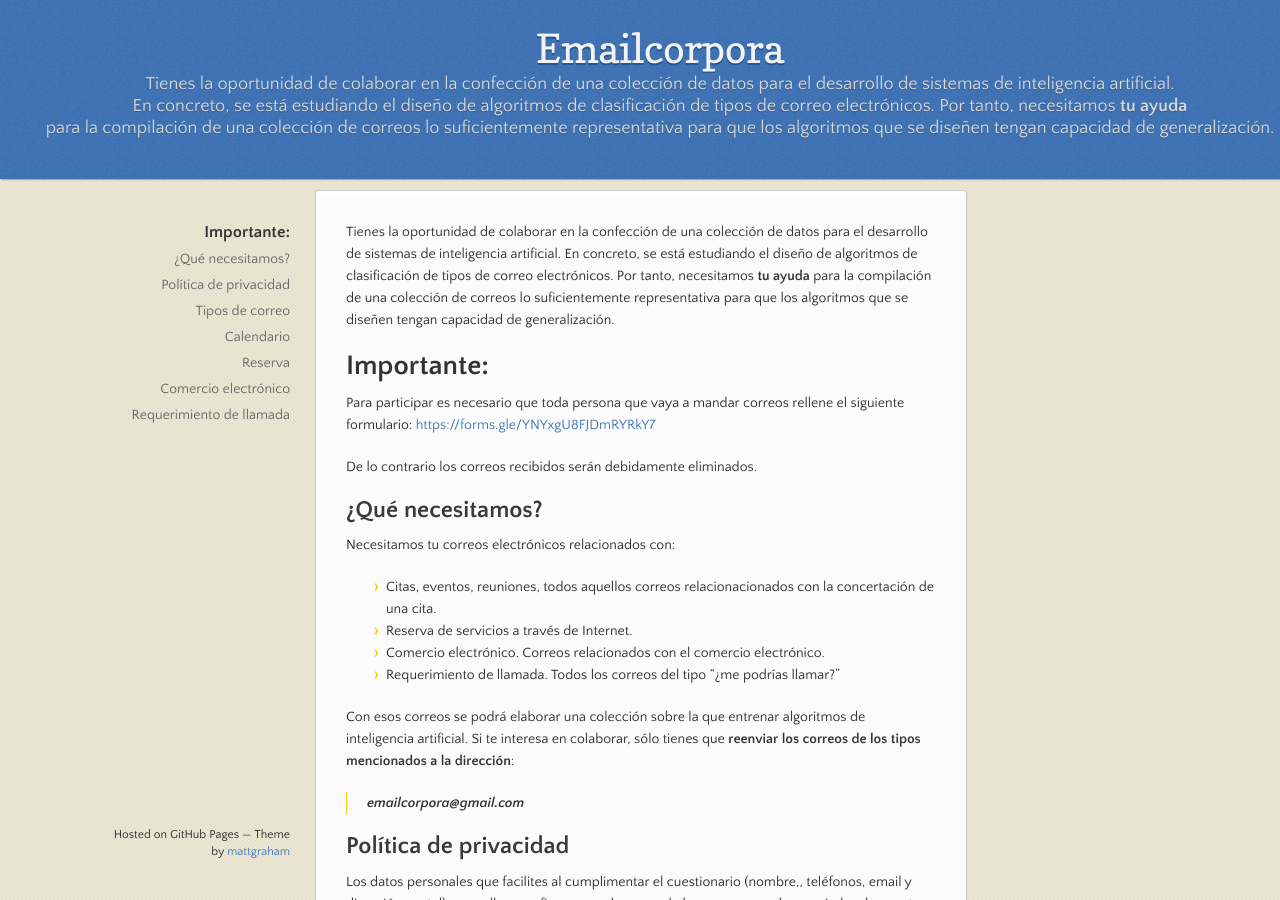
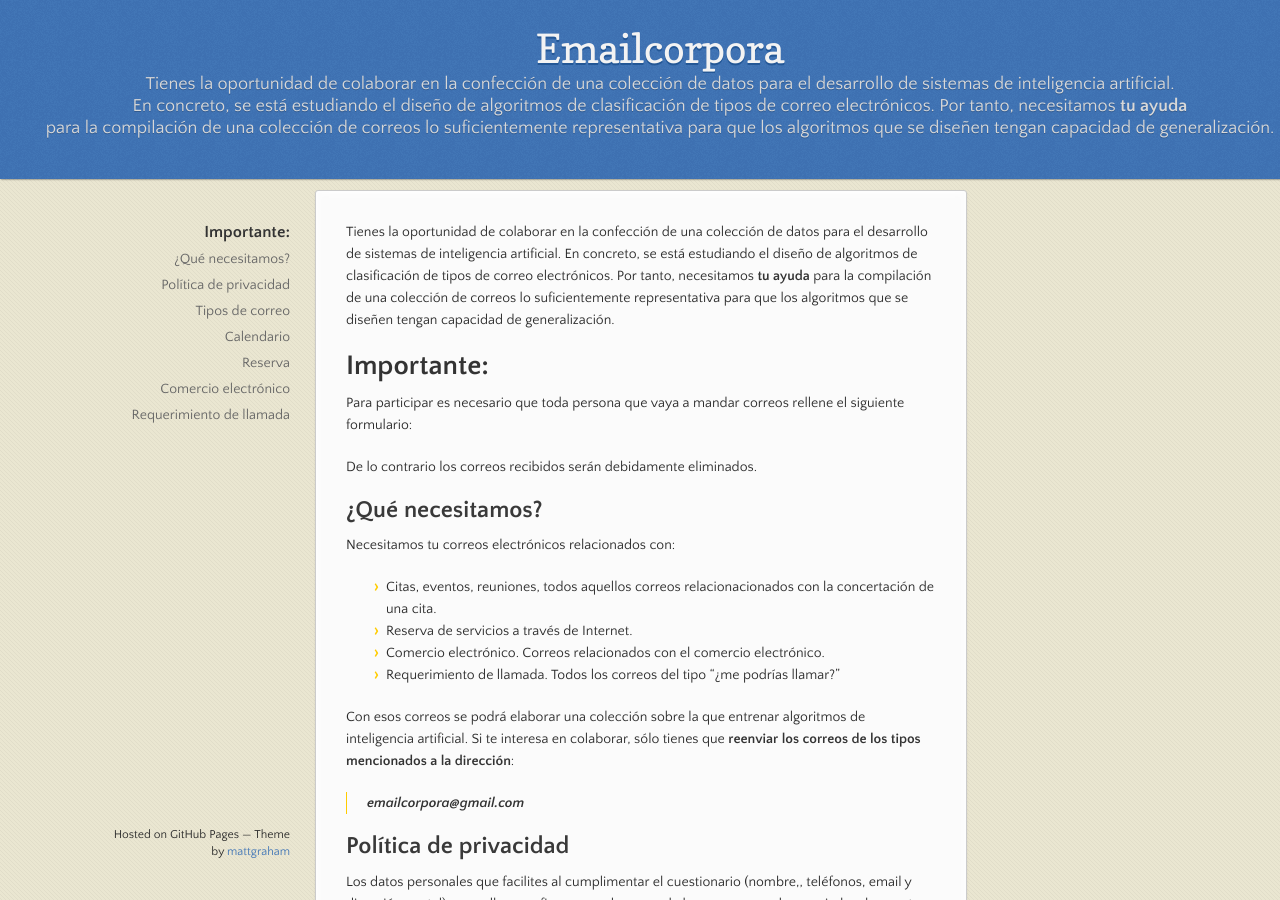
Before and after one commit to emailcorpora/emailcorpora.github.io, a Jekyll site: the page built from index.md, in a window 1280 px wide and 900 px high. Built offline with Jekyll 4.4.1, drawn with Linux system fonts in a browser that asks for light colours; the repository's description, which GitHub fills in, is left out; part of the change alters nothing that is shown.

Commit message:
En index.md se ha eliminado el enlace al formulario.

```diff
--- a/index.md
+++ b/index.md
@@ -6,7 +6,7 @@ layout: default
 Tienes la oportunidad de colaborar en la confección de una colección de datos para el desarrollo de sistemas de inteligencia artificial. En concreto, se está estudiando el diseño de algoritmos de clasificación de tipos de correo electrónicos. Por tanto, necesitamos **tu ayuda** para la compilación de una colección de correos lo suficientemente representativa para que los algoritmos que se diseñen tengan capacidad de generalización.
 
 # Importante:
-Para participar es necesario que toda persona que vaya a mandar correos rellene el siguiente formulario:  [https://forms.gle/YNYxgU8FJDmRYRkY7](https://forms.gle/YNYxgU8FJDmRYRkY7)
+Para participar es necesario que toda persona que vaya a mandar correos rellene el siguiente formulario:
 
 De lo contrario los correos recibidos serán debidamente eliminados.
 
```
